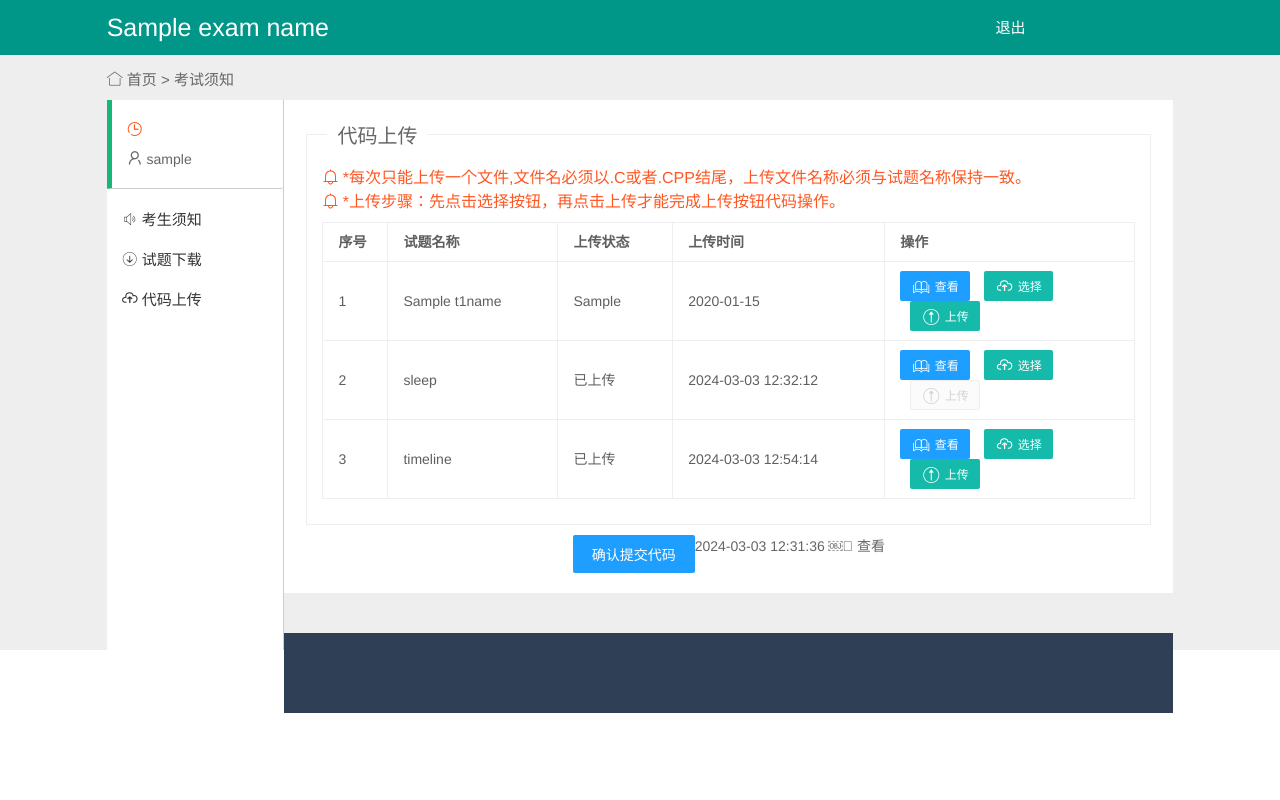
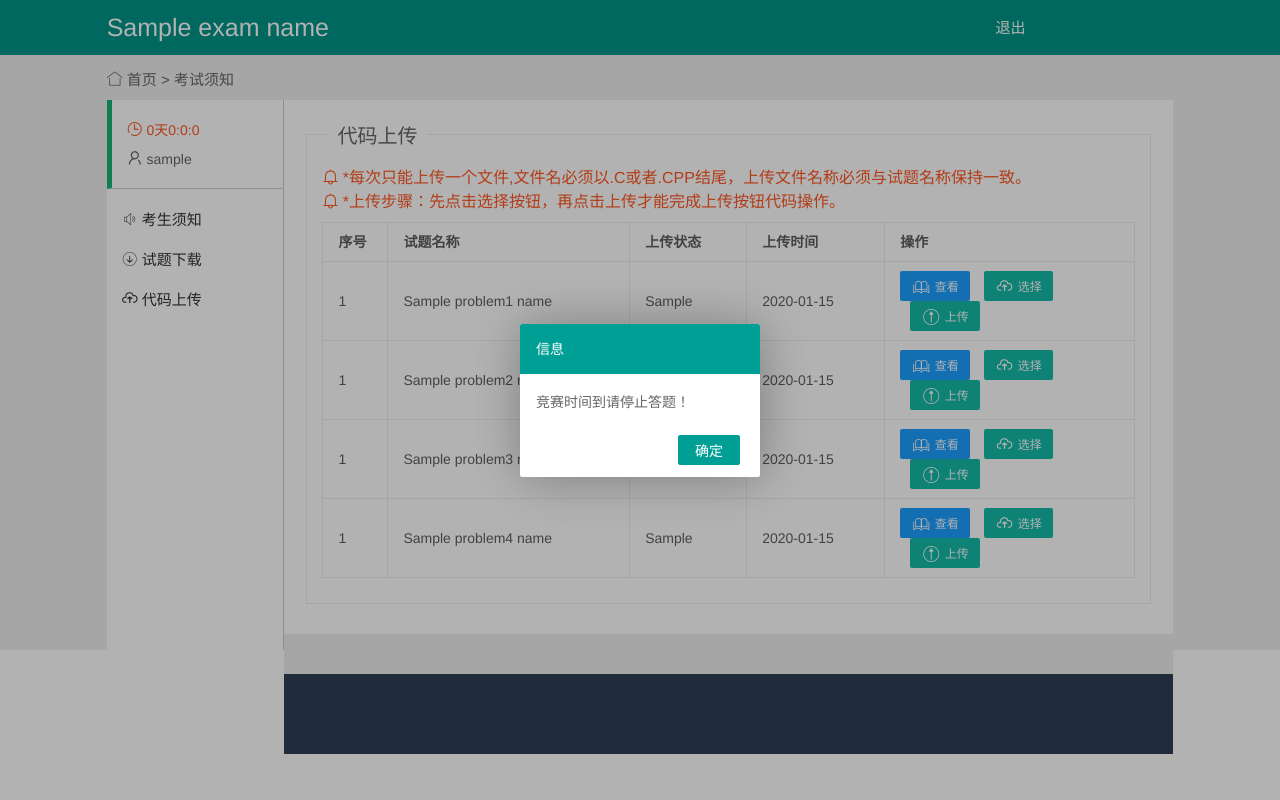
Before and after one commit to bzy-080408/noip-uploader-system, a Flask app: template templates/User/CodeUpload.html in a window 1280 px wide. Run offline with Flask 3, Linux system fonts and the light colour scheme; the template is opened without the code that fills it: most values are stand-ins (such as "Sample title", 1, 10 or a date in 2020).

Commit message:
修复上传代码模块

```diff
--- a/app.py
+++ b/app.py
@@ -17,7 +17,7 @@ import uuid
 
 import os
 import csv
-
+import time
 
 app = Flask(__name__)  # 创建 Flask 应用
 
@@ -37,13 +37,27 @@ USERS = [ # 用户数据，TEST_USER为测试用户
     },
 ]
 
-exam_name = "CCF河南省选Day1" # 比赛名称
-exam_end_time = "2099/12/7 08:50:00" # 结束时间
+# ****************************************************
+# 比赛配置
+# ****************************************************
 
-problem1_name = "T1" #第1题名称
-problem2_name = "T2" #第2题名称
-problem3_name = "T3" #第3题名称
-problem4_name = "T4" #第4题名称
+exam_name = "12.26模拟赛" # 比赛名称
+exam_end_time = "2024/12/27 17:50:00" # 结束时间
+exam_message = "密码:memory@2024" # 消息
+problem1_name = "flower" # 第1题名称
+problem2_name = "art" # 第2题名称
+problem3_name = "contest" # 第3题名称
+problem4_name = "plat" # 第3题名称
+debug_flag = False # 是否开启测试测试,生产环境建议False
+server_host = '127.0.0.1' # 服务器ip
+
+# Linux服务器注意:
+# 若运行后提示没有权限(Permission denied),请以root安装requirements并启动
+
+server_port = '5050' # 网站端口,默认HTTP为80,不建议启用HTTPS并使用443端口
+
+
+
 def create_user(user_name, password):
     """创建一个用户"""
     user = {
@@ -120,7 +134,7 @@ def load_user(user_id):
 #     if form.validate_on_submit():
 #         user_name = form.username.data
 #         password = form.password.data
-
+#
 #         user_info = get_user(user_name)  # 用用户名获取用户信息
 #         if user_info is None:
 #             create_user(user_name, password)  # 如果不存在则创建用户
@@ -146,28 +160,52 @@ def login():
             user = User(user_info)
             if user.verify_password(password):
                 login_user(user)
-                return render_template('/User/Notice.html', username=current_user.username, exam_name=exam_name, end_time=exam_end_time)
+                return render_template('/User/Notice.html', username=current_user.username, exam_name=exam_name, end_time=exam_end_time, exam_message=exam_message)
             else:
                 #emsg = "用户名或密码密码有误"
                 return "<script> alert(\"准考证号、身份证号或密码有误！\");window.open(\"/\");</script>"
-    return render_template('index.html', form=form, emsg=emsg)
+    return render_template('index.html', form=form, emsg=emsg, exam_message=exam_message)
 
 @app.route('/')  # 首页
 # @login_required  # 需要登录才能访问
 def index():
     #return render_template('index.html', username=current_user.username)
-    return render_template('index.html', exam_name=exam_name)
+    return render_template('index.html', exam_name=exam_name, exam_message=exam_message)
 
 @app.route('/static')
 def staticfile(filename):
     return render_template('static/', filename)
 
+
+# 代码下载更换到/static
+# @app.route('/CompetitionFiles')
+# def paperfile(filename):
+#     return render_template('./CompetitionFiles/', filename)
+
+
 @app.route('/User/CodeUpload')
 @login_required
 def CodeUpload():
-    codepath = "uploads/" +  current_user.username + "/";
+    codepath = "uploads/" +  current_user.username + "/"
+    T1upload = os.path.exists(codepath + problem1_name + '/' + problem1_name + ".cpp")
+    T2upload = os.path.exists(codepath + problem2_name + '/' + problem2_name + ".cpp")
+    T3upload = os.path.exists(codepath + problem3_name + '/' + problem3_name + ".cpp")
+    T4upload = os.path.exists(codepath + problem4_name + '/' + problem4_name + ".cpp")
+    T1time = "None" # 默认时间军均为time
+    T2time = "None"
+    T3time = "None"
+    T4time = "None"
+    # 请务必确保服务器时间准确
+    if T1upload:
+        T1time =  time.strftime("%Y-%m-%d %H:%M:%S", time.localtime(os.path.getctime(codepath + problem1_name + '/' + problem1_name + ".cpp")))
+    if T2upload:
+        T2time =  time.strftime("%Y-%m-%d %H:%M:%S", time.localtime(os.path.getctime(codepath + problem2_name + '/' + problem2_name + ".cpp")))
+    if T3upload:
+        T3time =  time.strftime("%Y-%m-%d %H:%M:%S", time.localtime(os.path.getctime(codepath + problem3_name + '/' + problem3_name + ".cpp")))
+    if T4upload:
+        T4time =  time.strftime("%Y-%m-%d %H:%M:%S", time.localtime(os.path.getctime(codepath + problem4_name + '/' + problem4_name + ".cpp")))
     # os.path.exists(codepath);
-    return render_template('/User/CodeUpload.html', username=current_user.username, exam_name=exam_name, end_time=exam_end_time)
+    return render_template('/User/CodeUpload.html', username=current_user.username, exam_name=exam_name, end_time=exam_end_time, problem1_name=problem1_name, problem2_name=problem2_name, problem3_name=problem3_name, problem4_name=problem4_name, T1upload=T1upload, T2upload=T2upload, T3upload=T3upload, T4upload=T4upload, T1time=T1time, T2time=T2time, T3time=T3time, T4time=T4time)
 
 @app.route('/User/download')
 @login_required
@@ -177,7 +215,7 @@ def download():
 @app.route('/User/Notice')
 @login_required
 def Notice():
-    return render_template('/User/Notice.html', username=current_user.username, exam_name=exam_name, end_time=exam_end_time)
+    return render_template('/User/Notice.html', username=current_user.username, exam_name=exam_name, end_time=exam_end_time, exam_message=exam_message)
 
 
 @app.route('/User/LogOut')  # 登出
@@ -191,17 +229,28 @@ def logout():
 @app.route('/upload', methods=['POST'])
 @login_required
 def upload_file():
+    uppath = "uploads/" +  current_user.username + "/"
+
     if 'file' not in request.files:
         return '无文件部分'
-
     file = request.files['file']
 
-    if file.filename == '':
+
+    if file.filename == problem1_name + ".cpp":
+        uppath += problem1_name + "/"
+    elif file.filename == problem2_name + ".cpp":
+        uppath += problem2_name + "/"
+    elif file.filename == problem3_name + ".cpp":
+        uppath += problem3_name + "/"
+    elif file.filename == problem4_name + ".cpp":
+        uppath += problem4_name + "/"
+    elif file.filename == '':
         return '没有可选择的文件'
-
+    else:
+        return '请确认上传文件命名是否正确'
     if file:
         # 设置文件存储路径
-        uppath = "uploads/" +  current_user.username + "/";
+        # uppath = "uploads/" +  current_user.username + "/"
         upload_path = os.path.join(uppath , file.filename)
 
         # 检测路径是否存在，不存在则创建
@@ -214,4 +263,4 @@ def upload_file():
 
 if __name__ == '__main__':
     load_exam()
-    app.run(debug=True, port=5050, threaded=True)
+    app.run(host=server_host, debug=debug_flag, port=server_port, threaded=True)
--- a/requirements.txt
+++ b/requirements.txt
@@ -1,2 +1,3 @@
 flask
+flask_login
 flask_wtf
--- a/templates/User/CodeUpload.html
+++ b/templates/User/CodeUpload.html
@@ -231,7 +231,7 @@
 
                                                     <tr>
                                                         <td>1</td>
-                                                        <td>{{ T1name }}</td>
+                                                        <td>{{ problem1_name }}</td>
                                                         <td>
                                                             <span>{{ T1upload }}</span>
 
@@ -250,7 +250,7 @@
 
 
                                                             <label class="layui-btn layui-btn-sm uploadBtn">
-                                                                <input type="file" id="file" name="file"
+                                                                <input type="file" id="file1" name="file"
                                                                     style="display: none;">
                                                                 <i class="layui-icon">&#xe681;</i> 选择
                                                                 </input>
@@ -264,91 +264,103 @@
                                                         </td>
                                                     </tr>
                                                     <tr>
-                                                        <td>2</td>
-                                                        <td>sleep</td>
+                                                        <td>1</td>
+                                                        <td>{{ problem2_name }}</td>
                                                         <td>
-                                                            <span>已上传</span>
+                                                            <span>{{ T2upload }}</span>
 
                                                         </td>
                                                         <td>
-                                                            <span>2024-03-03 12:32:12</span>
+                                                            <span>{{ T2time }}</span>
 
                                                         </td>
                                                         <td>
 
-                                                            <button type="button" id="f30a82ee67e944c9af129756e3f2f09f"
-                                                                data-studentID="ef4ba24sxd25f48c89b8de6ea00cc087"
-                                                                data-competitionID="6abc315248ce51a27d1865c6a5fcab1b"
-                                                                data-questionID="993a37517b1745489f4e49235792dd0e"
-                                                                data-itemID="f30a82ee67e944c9af129756e3f2f09f"
+                                                            <button lay-on="T2" type="button"
                                                                 class="layui-btn layui-btn-sm  layui-btn-normal viecode">
                                                                 <i class="layui-icon">&#xe705;</i> 查看
                                                             </button>
 
 
 
+                                                            <label class="layui-btn layui-btn-sm uploadBtn">
+                                                                <input type="file" id="file2" name="file"
+                                                                    style="display: none;">
+                                                                <i class="layui-icon">&#xe681;</i> 选择
+                                                                </input>
+                                                            </label>
 
 
-                                                            <button type="button"
-                                                                lay-data="{data: { 'id': 'f30a82ee67e944c9af129756e3f2f09f','studentID':'ef4ba24sxd25f48c89b8de6ea00cc087','competitionID':'6abc315248ce51a27d1865c6a5fcab1b','questionID':'993a37517b1745489f4e49235792dd0e' }}"
-                                                                data-studentID="ef4ba24sxd25f48c89b8de6ea00cc087"
-                                                                data-competitionID="6abc315248ce51a27d1865c6a5fcab1b"
-                                                                data-questionID="993a37517b1745489f4e49235792dd0e"
-                                                                data-itemID="f30a82ee67e944c9af129756e3f2f09f"
-                                                                data-questionName="sleep"
-                                                                class="layui-btn layui-btn-sm uploadBtn">
-                                                                <i class="layui-icon">&#xe681;</i> 选择
-                                                            </button>
-
-
-                                                            <button id="f30a82ee67e944c9af129756e3f2f09f-upload"
-                                                                type="button"
-                                                                class="layui-btn layui-btn-sm  layui-btn-disabled  class-upload">
+                                                            <button type="button" lay-on="uploader"
+                                                                class="layui-btn layui-btn-sm  class-upload">
                                                                 <i class="layui-icon">&#xe62f;</i> 上传
                                                             </button>
                                                         </td>
                                                     </tr>
                                                     <tr>
-                                                        <td>3</td>
-                                                        <td>timeline</td>
+                                                        <td>1</td>
+                                                        <td>{{ problem3_name }}</td>
                                                         <td>
-                                                            <span>已上传</span>
+                                                            <span>{{ T3upload }}</span>
 
                                                         </td>
                                                         <td>
-                                                            <span>2024-03-03 12:54:14</span>
+                                                            <span>{{ T3time }}</span>
 
                                                         </td>
                                                         <td>
 
-                                                            <button type="button" id="294512f2dfea458f81e900eeb5ab143c"
-                                                                data-studentID="ef4ba24sxd25f48c89b8de6ea00cc087"
-                                                                data-competitionID="6abc315248ce51a27d1865c6a5fcab1b"
-                                                                data-questionID="e131f021248f45369c3fa14dc8e4adbf"
-                                                                data-itemID="294512f2dfea458f81e900eeb5ab143c"
+                                                            <button lay-on="T3" type="button"
                                                                 class="layui-btn layui-btn-sm  layui-btn-normal viecode">
                                                                 <i class="layui-icon">&#xe705;</i> 查看
                                                             </button>
 
 
 
+                                                            <label class="layui-btn layui-btn-sm uploadBtn">
+                                                                <input type="file" id="file3" name="file"
+                                                                    style="display: none;">
+                                                                <i class="layui-icon">&#xe681;</i> 选择
+                                                                </input>
+                                                            </label>
 
 
-                                                            <button type="button"
-                                                                lay-data="{data: { 'id': '294512f2dfea458f81e900eeb5ab143c','studentID':'ef4ba24sxd25f48c89b8de6ea00cc087','competitionID':'6abc315248ce51a27d1865c6a5fcab1b','questionID':'e131f021248f45369c3fa14dc8e4adbf' }}"
-                                                                data-studentID="ef4ba24sxd25f48c89b8de6ea00cc087"
-                                                                data-competitionID="6abc315248ce51a27d1865c6a5fcab1b"
-                                                                data-questionID="e131f021248f45369c3fa14dc8e4adbf"
-                                                                data-itemID="294512f2dfea458f81e900eeb5ab143c"
-                                                                data-questionName="timeline"
-                                                                class="layui-btn layui-btn-sm uploadBtn">
-                                                                <i class="layui-icon">&#xe681;</i> 选择
+                                                            <button type="button" lay-on="uploader"
+                                                                class="layui-btn layui-btn-sm  class-upload">
+                                                                <i class="layui-icon">&#xe62f;</i> 上传
+                                                            </button>
+                                                        </td>
+                                                    </tr>
+                                                    <tr>
+                                                        <td>1</td>
+                                                        <td>{{ problem4_name }}</td>
+                                                        <td>
+                                                            <span>{{ T4upload }}</span>
+
+                                                        </td>
+                                                        <td>
+                                                            <span>{{ T4time }}</span>
+
+                                                        </td>
+                                                        <td>
+
+                                                            <button lay-on="T4" type="button"
+                                                                class="layui-btn layui-btn-sm  layui-btn-normal viecode">
+                                                                <i class="layui-icon">&#xe705;</i> 查看
                                                             </button>
 
 
-                                                            <button id="294512f2dfea458f81e900eeb5ab143c-upload"
-                                                                type="button"
-                                                                class="layui-btn layui-btn-sm class-upload">
+
+                                                            <label class="layui-btn layui-btn-sm uploadBtn">
+                                                                <input type="file" id="file4" name="file"
+                                                                    style="display: none;">
+                                                                <i class="layui-icon">&#xe681;</i> 选择
+                                                                </input>
+                                                            </label>
+
+
+                                                            <button type="button" lay-on="uploader"
+                                                                class="layui-btn layui-btn-sm  class-upload">
                                                                 <i class="layui-icon">&#xe62f;</i> 上传
                                                             </button>
                                                         </td>
@@ -360,14 +372,6 @@
                                     </div>
                                 </fieldset>
 
-                                <div class="layui-row dk-flex-row-center">
-
-                                    <button type="button" id="ef4ba24sxd25f48c89b8de6ea00cc087"
-                                        data-studentID="ef4ba24sxd25f48c89b8de6ea00cc087"
-                                        class="layui-btn  layui-btn-normal submitcode">
-                                        确认提交代码
-                                    </button>2024-03-03 12:31:36	￼ 查看
-            </div>
             <div class="layui-col-md1">
                 <span>&nbsp;</span>
             </div>
@@ -382,6 +386,43 @@
         </div>
 
     </div>
+
+
+    <script>
+        //注意：导航 依赖 element 模块，否则无法进行功能性操作
+        layui.use(['element', 'jquery', 'util', 'layer'], function () {
+            var element = layui.element;
+            var $ = layui.jquery;
+            var util = layui.util;
+            var layer = layui.layer;
+            var end_time =  '{{ end_time }}';
+            //示例
+            var dateEndTime = Date.parse(end_time);
+            // var endTime = new Date(2024, 12, 16).getTime() //假设为结束日期
+            var endTime = dateEndTime //假设为结束日期
+                , serverTime = new Date().getTime(); //假设为当前服务器时间，这里采用的是本地时间，实际使用一般是取服务端的
+
+            util.countdown(endTime, serverTime, function (date, serverTime, timer) {
+                var str = date[0] + '天' + date[1] + ':' + date[2] + ':' + date[3];
+                layui.$('#spanEndTime').html(str);
+                console.log(serverTime);
+                console.log(endTime);
+
+                if (date[0] + date[1] + date[2] + date[3] == 0) {
+                    layer.alert('竞赛时间到请停止答题！', {
+                        skin: 'layui-layer-molv' //样式类名
+                        , closeBtn: 0
+                    }, function () {
+                        location.href = "/User/LogOut";
+                    });
+
+                    console.log("end");
+                }
+            });
+            //…
+        });
+    </script>
+
 </body>
 <script>
     layui.use(function () {
@@ -391,9 +432,22 @@
 
         util.on('lay-on', {
             'uploader': function () {
-                console.log(file);
-                var fileInput = document.getElementById('file');
+                //console.log(file);
+                var fileInput = document.getElementById('file1');
                 var file = fileInput.files[0];
+                if(!file){
+                    var fileInput = document.getElementById('file2');
+                    var file = fileInput.files[0];
+                }
+                if(!file){
+                    var fileInput = document.getElementById('file13');
+                    var file = fileInput.files[0];
+                }
+                if(!file){
+                    var fileInput = document.getElementById('file4');
+                    var file = fileInput.files[0];
+                }
+
 
                 if (file) {
                     var formData = new FormData();
--- a/templates/User/Notice.html
+++ b/templates/User/Notice.html
@@ -165,7 +165,6 @@
 
 
                                             <i class="layui-icon layui-icon-speaker"></i> <span>考生须知</span>
-
                                         </li>
                                     </a>
                                     <a href="/User/download">
@@ -205,7 +204,7 @@
                                 <fieldset class="layui-elem-field">
                                     <legend>考生须知</legend>
                                     <div class="layui-field-box">
-
+                                        <p> {{ exam_message }} </p>
 
                                     </div>
                                 </fieldset>
--- a/templates/User/download.html
+++ b/templates/User/download.html
@@ -202,7 +202,7 @@
                                                 {{ exam_name }}
                                             </div>
                                             <div class="layui-col-md4">
-                                                <a href="/CompetitionFiles/download.zip" download="download">
+                                                <a href="/static/download.zip" download="download">
                                                     <i class="layui-icon layui-icon-download-circle"></i> 试题下载
                                                 </a>
                                             </div>
--- a/templates/index.html
+++ b/templates/index.html
@@ -45,7 +45,7 @@
                 <span>考号：</span>
             </div>
             <div class="layui-col-md3">
-                <a href="/CompetitionFiles/download.zip" download="download">
+                <a href="/static/download.zip" download="download">
                     <i class="icon icon-download"></i>
                     <span class="font-title-download" style="">试题下载</span>
                 </a>
@@ -56,7 +56,7 @@
     </div>
 
 
-    <div class="login-mid clearfix" style="        background-image: url('./css/dengpan/img/background1.jpeg');
+    <div class="login-mid clearfix" style="        background-image: url('/static/jpeg/background1.jpeg');
 ">
         <div class="block">
 
@@ -72,7 +72,7 @@
 
             <div class="login-notice  layui-form">
                 <h2>考试须知</h2>
-                <h3> {{ emsg }}</h3>
+                <span>{{ exam_message }}</span>
                 <div style="margin:10px">
 
 
```
Also changed, not shown: config/user.csv (+6 -1 lines), Readme.md, static/jpeg/background1.jpeg (added), 2 other files.
